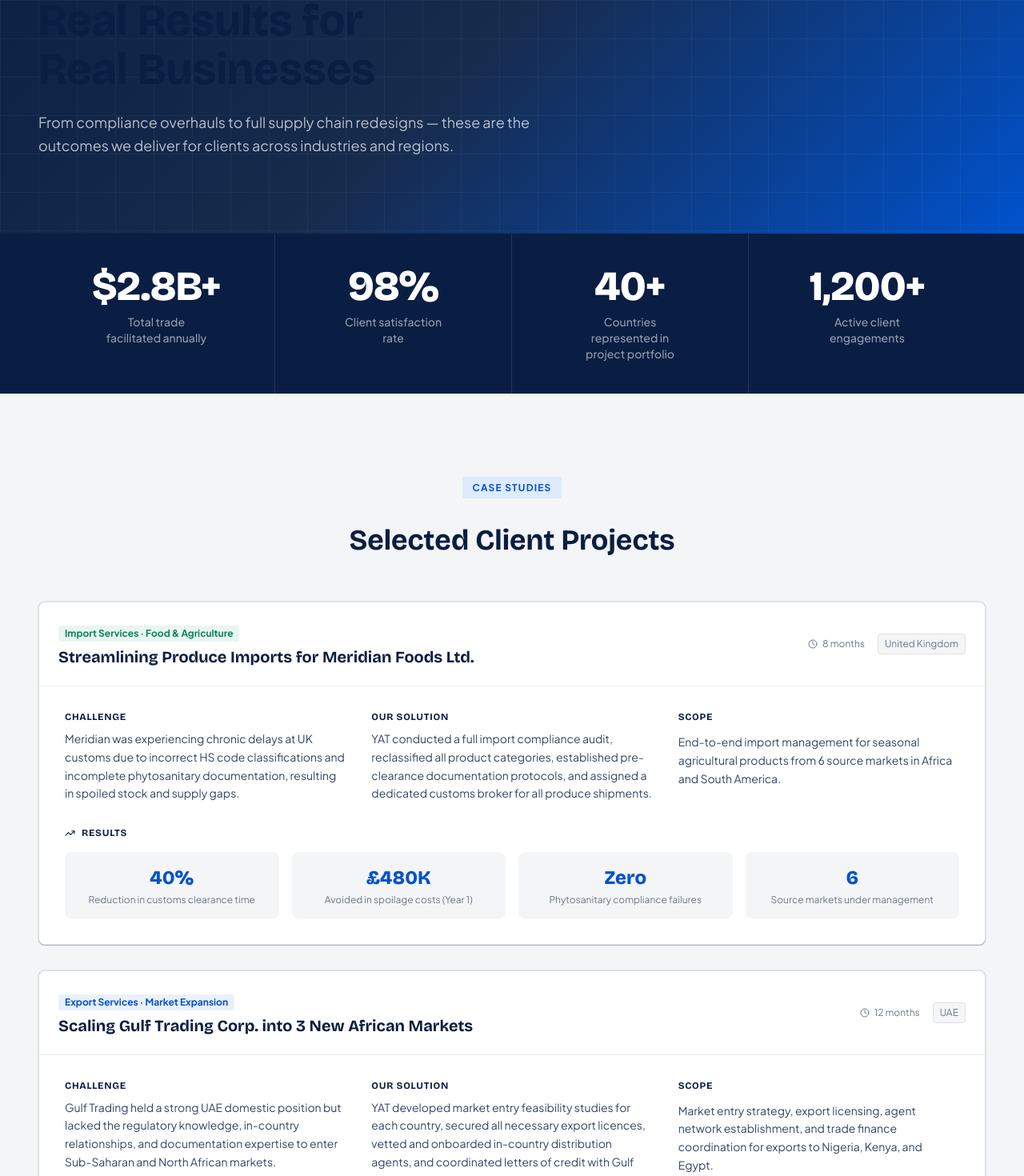
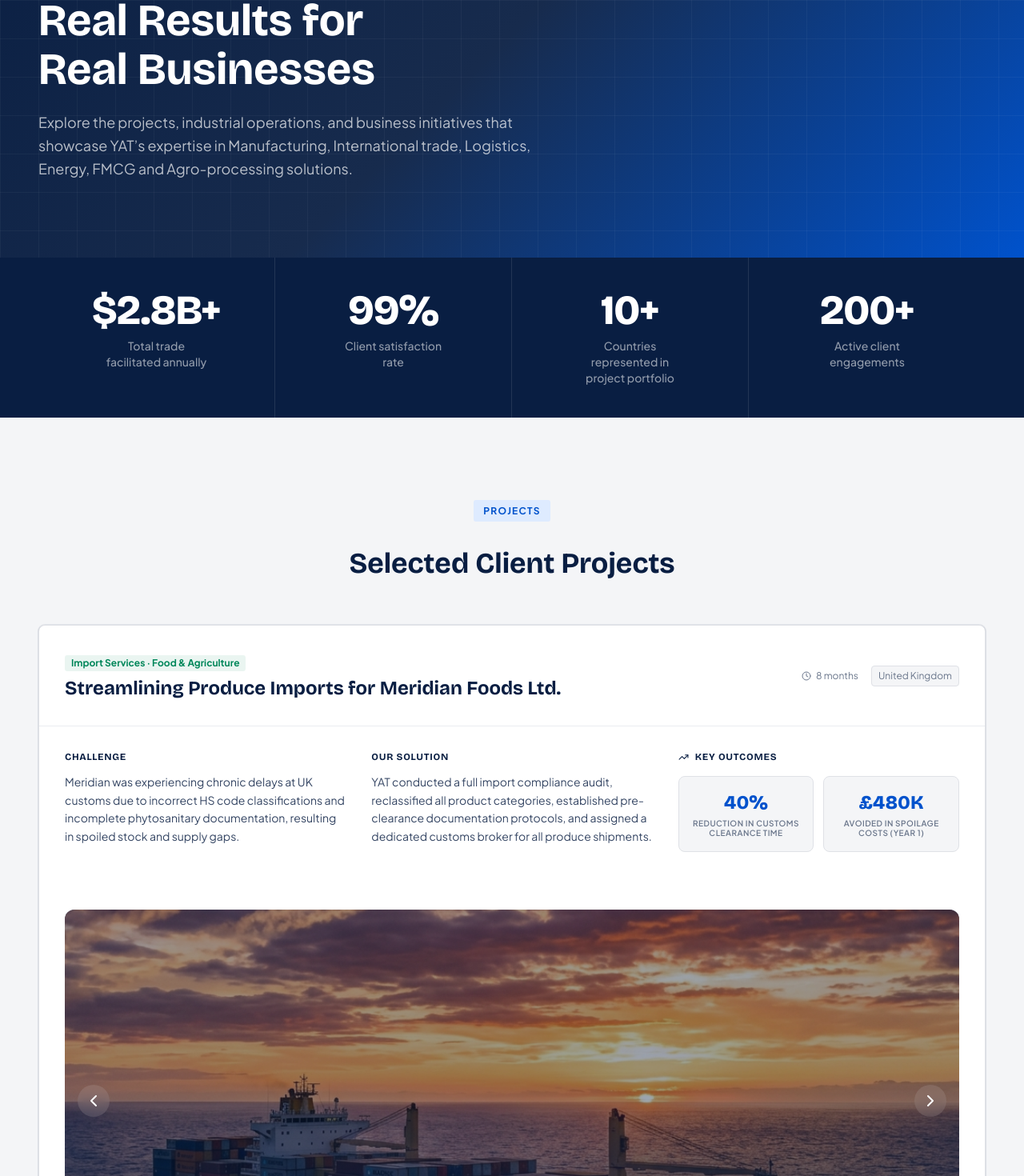
Before and after one commit to Bisrategebriel/yatm, a Next.js app: page /projects in a window 1280 px wide. Shown: the part 240-1710 px from the top of the page at 80% size. Built offline with nearby package versions, Linux system fonts and the light colour scheme.

Commit message:
feat: add image slider to each project card

```diff
--- a/app/projects/page.tsx
+++ b/app/projects/page.tsx
@@ -1,11 +1,12 @@
 import type { Metadata } from "next";
 import Link from "next/link";
 import { ArrowRight, TrendingUp, Clock, CheckCircle2, BarChart3 } from "lucide-react";
+import ImageSlider from "@/components/ImageSlider";
 
 export const metadata: Metadata = {
-  title: "Projects & Case Studies",
+  title: "Projects",
   description: "Real results from YAT Business Group: client success stories across import, export, logistics, and compliance engagements spanning multiple industries and regions.",
-  alternates: { canonical: "https://www.yatbusinessgroup.com/projects" },
+  alternates: { canonical: "https://www.yat-m.com/projects" },
 };
 
 const projects = [
@@ -26,6 +27,11 @@
       { metric: "Zero", label: "Phytosanitary compliance failures" },
       { metric: "6", label: "Source markets under management" },
     ],
+    images: [
+      { id: 1, image: "/images/services/stationery-materials.png", title: "Meridian Foods Logistics", description: "Managing fresh produce imports at scale." },
+      { id: 2, image: "/images/services/freight-shipping.png", title: "Port Operations", description: "Efficient handling at UK ports." },
+      { id: 3, image: "/images/services/manufacturing-equipment.png", title: "Quality Control", description: "Ensuring zero phytosanitary failures." }
+    ]
   },
   {
     id: "gulf-trading",
@@ -44,6 +50,10 @@
       { metric: "100%", label: "LC (Letter of Credit) acceptance rate" },
       { metric: "18", label: "In-country agent relationships established" },
     ],
+    images: [
+      { id: 1, image: "/images/services/construction-materials.png", title: "Market Entry Strategy", description: "Expanding Gulf Trading into African corridors." },
+      { id: 2, image: "/images/services/industrial-machinery.png", title: "Distribution Network", description: "Vetted and onboarded 18 regional agents." }
+    ]
   },
   {
     id: "sino-pacific",
@@ -62,6 +72,10 @@
       { metric: "4", label: "Country supply chain integrated" },
       { metric: "0", label: "Shipment delays in 6 months post-launch" },
     ],
+    images: [
+      { id: 1, image: "/images/services/customs-clearing.png", title: "Multimodal Logistics", description: "Sea-to-rail supply chain optimization." },
+      { id: 2, image: "/images/services/manufacturing-equipment.png", title: "Supply Chain Visibility", description: "Real-time tracking across 4 countries." }
+    ]
   },
   {
     id: "euro-pharma",
@@ -80,14 +94,18 @@
       { metric: "12", label: "EU member states brought into compliance" },
       { metric: "4 wks", label: "Full remediation completed" },
     ],
+    images: [
+      { id: 1, image: "/images/services/stationery-materials.png", title: "Regulatory Compliance", description: "AEO Authorized Economic Operator status support." },
+      { id: 2, image: "/images/services/industrial-machinery.png", title: "Pharma Logistics", description: "GDP-compliant pharmaceutical supply chains." }
+    ]
   },
 ];
 
 const aggregateStats = [
   { value: "$2.8B+", label: "Total trade facilitated annually" },
-  { value: "98%", label: "Client satisfaction rate" },
-  { value: "40+", label: "Countries represented in project portfolio" },
-  { value: "1,200+", label: "Active client engagements" },
+  { value: "99%", label: "Client satisfaction rate" },
+  { value: "10+", label: "Countries represented in project portfolio" },
+  { value: "200+", label: "Active client engagements" },
 ];
 
 export default function ProjectsPage() {
@@ -101,12 +119,12 @@
           </nav>
           <span className="section-label section-label-light mb-4">Client Results</span>
           <h1 className="font-display font-extrabold text-white mt-4 mb-5"
-            style={{ fontSize: "clamp(2rem, 5vw, 3.5rem)", lineHeight: "1.1" }}
+            style={{ fontSize: "clamp(2rem, 5vw, 3.5rem)", lineHeight: "1.1", color: "#FFFFFF" }}
           >
             Real Results for<br />Real Businesses
           </h1>
           <p className="text-white/70 max-w-2xl text-lg leading-relaxed">
-            From compliance overhauls to full supply chain redesigns — these are the outcomes we deliver for clients across industries and regions.
+            Explore the projects, industrial operations, and business initiatives that showcase YAT’s expertise in Manufacturing, International trade, Logistics, Energy, FMCG and Agro-processing solutions.
           </p>
         </div>
       </div>
@@ -125,11 +143,11 @@
         </div>
       </section>
 
-      {/* Case studies */}
+      {/* Case studies / Projects */}
       <section className="section-py bg-[#F4F5F7]" aria-labelledby="cases-heading">
         <div className="container-site">
           <div className="text-center mb-14">
-            <span className="section-label mb-4">Case Studies</span>
+            <span className="section-label mb-4">Projects</span>
             <h2 id="cases-heading" className="font-display font-bold text-[#091E42] mt-4"
               style={{ fontSize: "clamp(1.5rem, 3vw, 2.25rem)" }}
             >
@@ -139,12 +157,13 @@
 
           <div className="flex flex-col gap-8">
             {projects.map((p) => (
-              <article key={p.id} id={p.id} className="card p-0 overflow-hidden scroll-mt-24">
+              <article key={p.id} id={p.id} className="card p-0 overflow-hidden scroll-mt-24 group">
+                <div className="flex flex-col">
                   {/* Header */}
-                <div className="p-6 border-b border-[#EBECF0] flex flex-col sm:flex-row sm:items-center gap-3 justify-between">
+                  <div className="p-6 lg:p-8 border-b border-[#EBECF0] flex flex-col sm:flex-row sm:items-center gap-4 justify-between">
                     <div>
                       <span className="text-xs font-bold px-2 py-0.5 rounded-[3px] mb-2 inline-block" style={{ background: `${p.tagColor}15`, color: p.tagColor }}>{p.tag}</span>
-                    <h2 className="font-display font-bold text-[#091E42] text-xl">{p.title}</h2>
+                      <h2 className="font-display font-bold text-[#091E42] text-2xl">{p.title}</h2>
                     </div>
                     <div className="flex items-center gap-4 text-xs text-[#6B778C] flex-shrink-0">
                       <span className="flex items-center gap-1.5"><Clock size={12} /> {p.duration}</span>
@@ -153,34 +172,34 @@
                   </div>
 
                   <div className="p-6 lg:p-8">
-                  <div className="grid lg:grid-cols-3 gap-8 mb-8">
+                    <div className="grid md:grid-cols-2 lg:grid-cols-3 gap-8 mb-10">
                       <div>
-                      <h3 className="text-xs font-bold text-[#97A0AF] uppercase tracking-[0.06em] mb-2">Challenge</h3>
+                        <h3 className="text-xs font-bold text-[#97A0AF] uppercase tracking-[0.06em] mb-3">Challenge</h3>
                         <p className="text-sm text-[#344563] leading-relaxed">{p.challenge}</p>
                       </div>
                       <div>
-                      <h3 className="text-xs font-bold text-[#97A0AF] uppercase tracking-[0.06em] mb-2">Our Solution</h3>
+                        <h3 className="text-xs font-bold text-[#97A0AF] uppercase tracking-[0.06em] mb-3">Our Solution</h3>
                         <p className="text-sm text-[#344563] leading-relaxed">{p.solution}</p>
                       </div>
-                    <div>
-                      <h3 className="text-xs font-bold text-[#97A0AF] uppercase tracking-[0.06em] mb-3">Scope</h3>
-                      <p className="text-sm text-[#344563] leading-relaxed">{p.scope}</p>
+                      <div className="md:col-span-2 lg:col-span-1">
+                        <h3 className="text-xs font-bold text-[#97A0AF] uppercase tracking-[0.06em] mb-4 flex items-center gap-2">
+                          <TrendingUp size={13} /> Key Outcomes
+                        </h3>
+                        <div className="grid grid-cols-2 gap-3">
+                          {p.results.slice(0, 2).map((r) => (
+                            <div key={r.label} className="bg-[#F4F5F7] rounded-[8px] p-4 text-center border border-[#DFE1E6]">
+                              <p className="font-display font-extrabold text-2xl text-[#0052CC] mb-1">{r.metric}</p>
+                              <p className="text-[10px] text-[#6B778C] leading-tight uppercase tracking-wider font-semibold">{r.label}</p>
+                            </div>
+                          ))}
+                        </div>
+                      </div>
                     </div>
                   </div>
 
-                  {/* Results */}
-                  <div>
-                    <h3 className="text-xs font-bold text-[#97A0AF] uppercase tracking-[0.06em] mb-4 flex items-center gap-2">
-                      <TrendingUp size={13} /> Results
-                    </h3>
-                    <div className="grid grid-cols-2 lg:grid-cols-4 gap-4">
-                      {p.results.map((r) => (
-                        <div key={r.label} className="bg-[#F4F5F7] rounded-[8px] p-4 text-center">
-                          <p className="font-display font-extrabold text-2xl text-[#0052CC] mb-1">{r.metric}</p>
-                          <p className="text-xs text-[#6B778C] leading-tight">{r.label}</p>
-                        </div>
-                      ))}
-                    </div>
+                  {/* Slider Bottom - Full Width with Padding */}
+                  <div className="w-full px-8 pb-8">
+                    <ImageSlider slides={p.images} />
                   </div>
                 </div>
               </article>
@@ -240,7 +259,7 @@
         <div className="container-site">
           <div className="cta-banner text-center">
             <div className="relative z-10">
-              <h2 className="font-display font-bold text-white mb-4" style={{ fontSize: "clamp(1.5rem, 3vw, 2.25rem)" }}>
+              <h2 className="font-display font-bold text-white mb-4" style={{ fontSize: "clamp(1.5rem, 3vw, 2.25rem)", color: "#FFFFFF" }}>
                 Ready to Be Our Next Success Story?
               </h2>
               <p className="text-white/65 mb-7 max-w-md mx-auto">Share your challenge. We'll design a solution and show you the outcomes we expect to deliver.</p>
```
Lines whose indentation alone changed are shown as unchanged.
